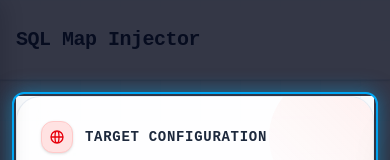
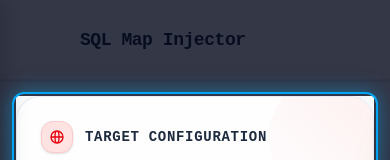
Before and after one commit to Fatradhinata/onyxspire, a Next.js app: page /sql-injector in a window 390 px wide. Shown: the top 160 px of the page. Built offline with nearby package versions, Linux system fonts and the light colour scheme.

Commit message:
feat: update sql injector page

```diff
--- a/app/(dashboard)/sql-injector/page.tsx
+++ b/app/(dashboard)/sql-injector/page.tsx
@@ -299,25 +299,25 @@
     <div className="font-inter text-slate-800 flex selection:bg-red-500 selection:text-white bg-slate-50">
       <main className="flex-1 flex flex-col relative bg-dashboard-grid">
         {/* ── Header ── */}
-        <header className="h-20 bg-white/70 backdrop-blur-xl border-b border-slate-200/80 px-4 sm:px-8 flex items-center justify-between sticky top-0 z-40 shadow-sm flex-shrink-0">
+        <header className="h-20 bg-white/70 backdrop-blur-xl border-b border-slate-200/80 pl-20 pr-4 md:px-8 flex items-center justify-between sticky top-0 z-40 shadow-sm flex-shrink-0">
           <div className="flex items-center gap-4">
             <div>
-              <h2 className="font-mono-custom font-bold text-xl text-slate-800 tracking-tight">
+              <h2 className="font-mono-custom font-bold text-lg md:text-xl text-slate-800 tracking-tight">
                 SQL Map Injector
               </h2>
-              <p className="text-xs font-mono-custom text-slate-500 mt-0.5 hidden sm:block">
+              <p className="text-[10px] sm:text-xs font-mono-custom text-slate-500 mt-0.5 hidden sm:block">
                 Advanced SQL Injection Exploitation Module
               </p>
             </div>
           </div>
 
           <div className="flex items-center gap-4">
-            <div className={`items-center gap-2 bg-red-50 border border-red-200 px-3 py-1.5 rounded-xl shadow-sm ${isScanning ? "flex" : "hidden"}`}>
+            <div className={`items-center gap-2 bg-red-50 border border-red-200 px-2 sm:px-3 py-1.5 rounded-xl shadow-sm ${isScanning ? "flex" : "hidden"}`}>
               <span className="relative flex h-2.5 w-2.5">
                 <span className="animate-ping-radar absolute inline-flex h-full w-full rounded-full bg-red-400 opacity-75" />
                 <span className="relative inline-flex rounded-full h-2.5 w-2.5 bg-red-500" />
               </span>
-              <span className="font-mono-custom text-[10px] font-bold text-red-600 uppercase tracking-widest">
+              <span className="font-mono-custom text-[9px] sm:text-[10px] font-bold text-red-600 uppercase tracking-widest hidden sm:inline-block">
                 Injecting Payloads
               </span>
             </div>
```
